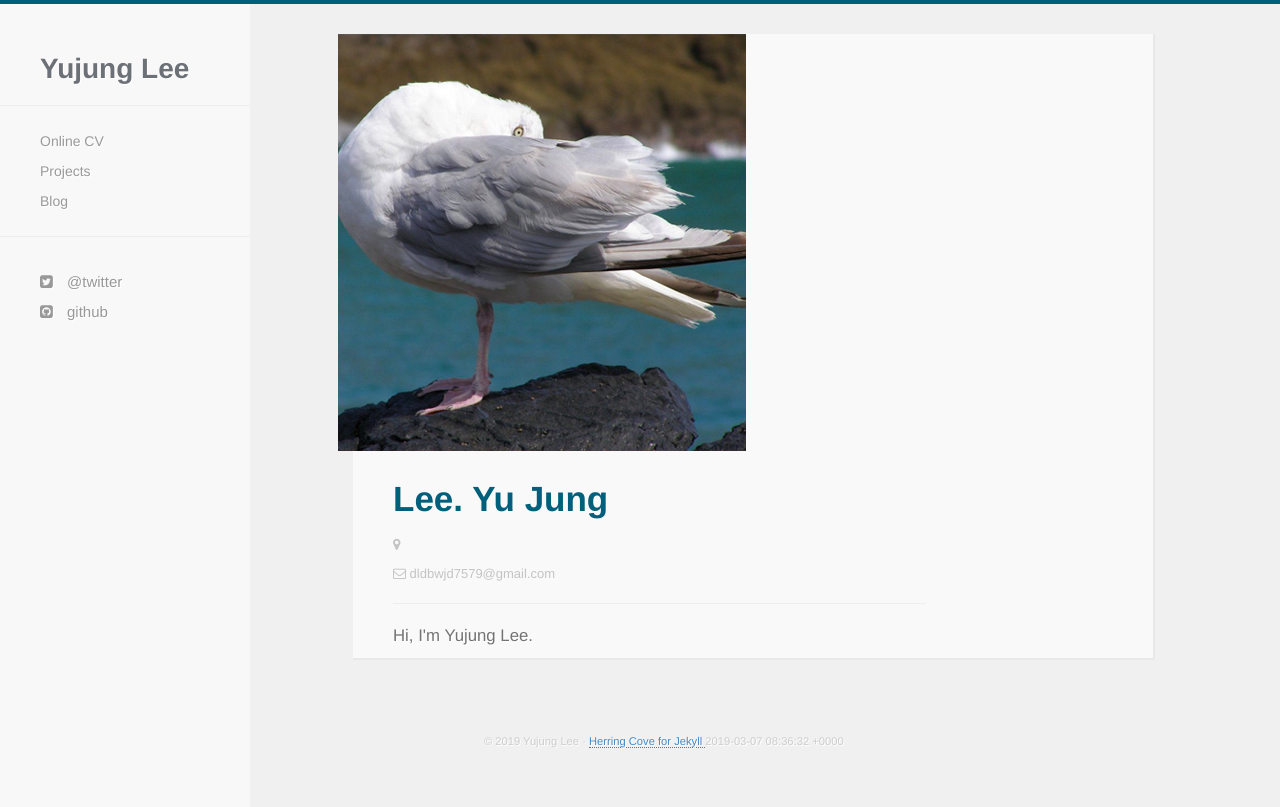
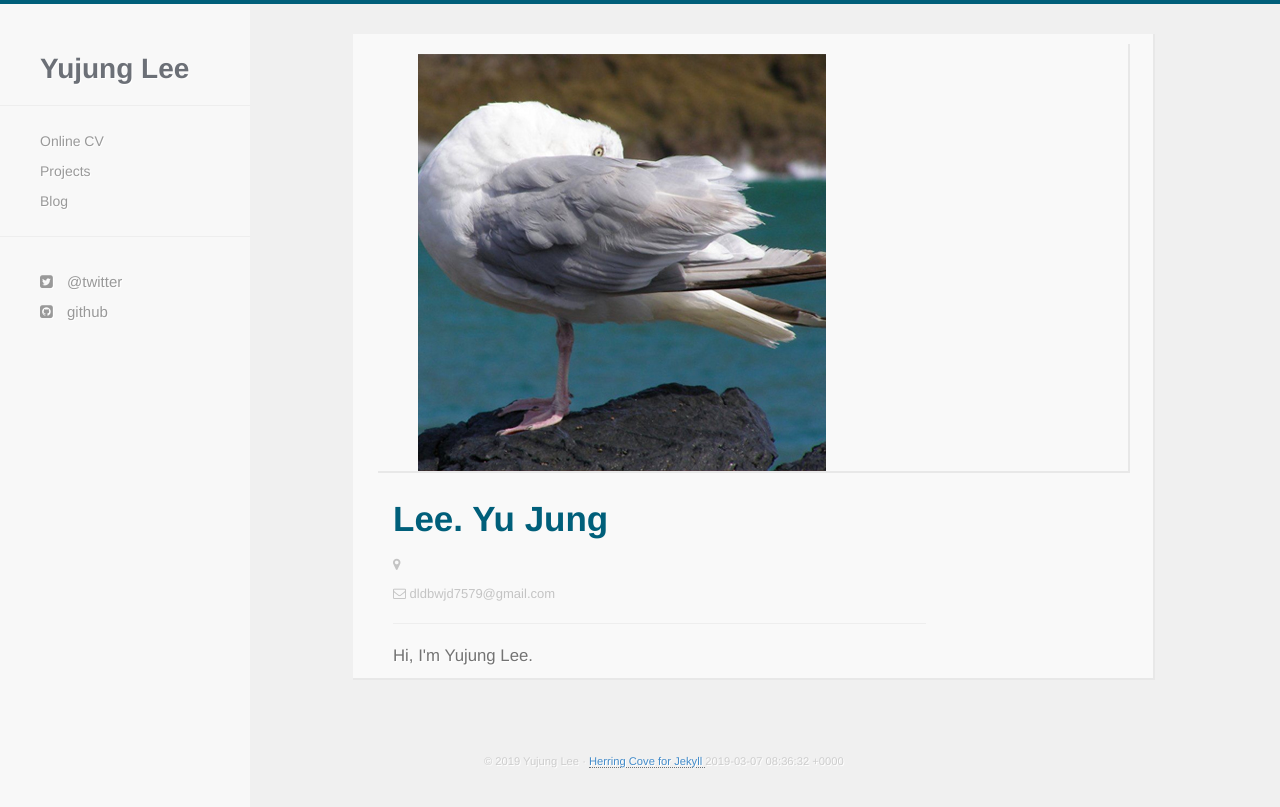
Before and after one commit to yujungL/yujungL.github.io, a Jekyll site: the page built from about.html, in a window 1280 px wide. Shown: the top 807 px of the page. Built offline with Jekyll 4.4.1, drawn with Linux system fonts in a browser that asks for light colours; nearby versions of some CDN libraries; Markdown is read by kramdown in place of the engine named in the settings.

Commit message:
Update about.html

```diff
--- a/about.html
+++ b/about.html
@@ -5,7 +5,7 @@ title: Online CV
     <div class="row">
       <div class="user-card">
         <div class="row">
-          <div class="card cvPhoto">
+          <div class="user-card cvPhoto">
             <img src="{{ site.baseurl }}/images/self.jpg">
           </div>
           <div class="col-md-9">
```
